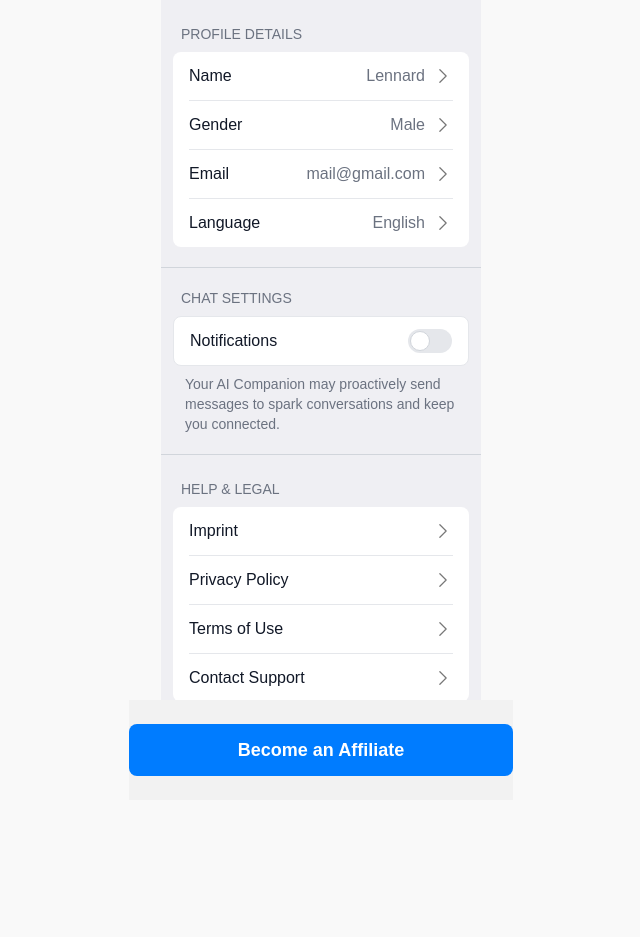
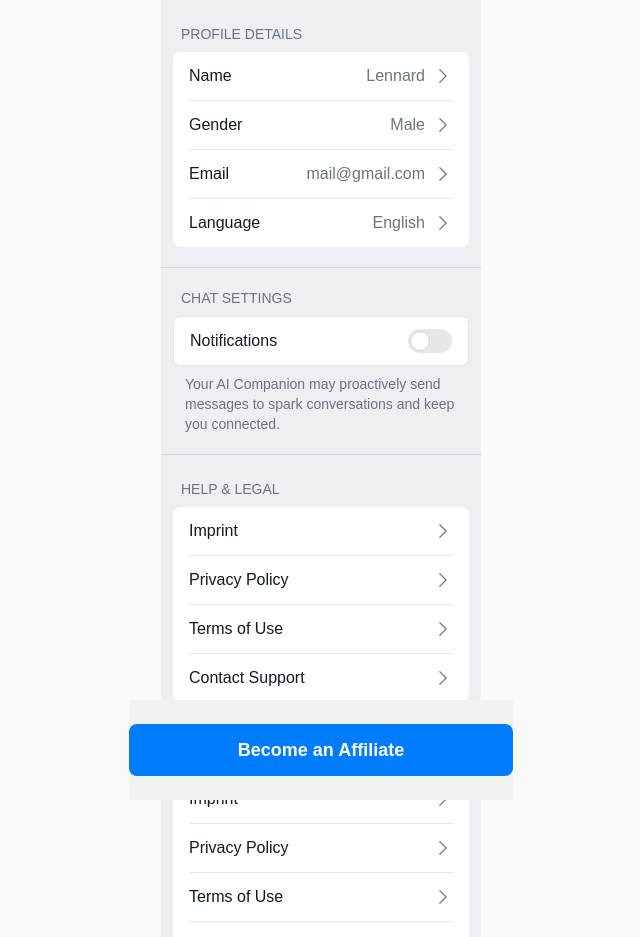
Before and after one commit to sda34495/companion-tele-app, a Next.js app: page /setting in a window 1280 px wide. Shown: the top 937 px of the page, without its empty margins (319-959 px from the left). Before the commit the page ends 800 px from the top, so only its background shows below. Built offline with nearby package versions, Linux system fonts and the light colour scheme.

Commit message:
checking setting

```diff
--- a/app/components/Setting.tsx
+++ b/app/components/Setting.tsx
@@ -211,6 +211,90 @@ const Settings: React.FC = () => {
           </div>
         </div>
 
+
+
+        <hr className="mt-5 border-gray-300" />
+
+{/* Help & Legal */}
+<div className="mt-6 px-3">
+  <h3 className="text-sm ml-2 text-gray-500 font-medium mb-2">
+    HELP & LEGAL
+  </h3>
+  <div className=" overflow-hidden rounded-lg bg-white ">
+    <button className="flex hover:bg-gray-300 items-center justify-between w-full px-4 py-3  font-medium text-left text-gray-900">
+      Imprint
+      <svg
+        xmlns="http://www.w3.org/2000/svg"
+        fill="none"
+        viewBox="0 0 24 24"
+        strokeWidth="1.5"
+        stroke="currentColor"
+        className="size-5 text-[#787878]"
+      >
+        <path
+          strokeLinecap="round"
+          strokeLinejoin="round"
+          d="m8.25 4.5 7.5 7.5-7.5 7.5"
+        />
+      </svg>
+    </button>
+    <hr className="border- border-gray-200 mx-4" />
+    <button className="flex items-center hover:bg-gray-300 justify-between w-full px-4 py-3  font-medium text-left text-gray-900">
+      Privacy Policy
+      <svg
+        xmlns="http://www.w3.org/2000/svg"
+        fill="none"
+        viewBox="0 0 24 24"
+        strokeWidth="1.5"
+        stroke="currentColor"
+        className="size-5 text-[#787878]"
+      >
+        <path
+          strokeLinecap="round"
+          strokeLinejoin="round"
+          d="m8.25 4.5 7.5 7.5-7.5 7.5"
+        />
+      </svg>
+    </button>
+    <hr className="border- border-gray-200 mx-4" />
+    <button className="flex items-center hover:bg-gray-300 justify-between w-full px-4 py-3  font-medium text-left text-gray-900">
+      Terms of Use
+      <svg
+        xmlns="http://www.w3.org/2000/svg"
+        fill="none"
+        viewBox="0 0 24 24"
+        strokeWidth="1.5"
+        stroke="currentColor"
+        className="size-5 text-[#787878]"
+      >
+        <path
+          strokeLinecap="round"
+          strokeLinejoin="round"
+          d="m8.25 4.5 7.5 7.5-7.5 7.5"
+        />
+      </svg>
+    </button>
+    <hr className="border- border-gray-200 mx-4" />
+    <button className="flex items-center hover:bg-gray-300 justify-between w-full px-4 py-3  font-medium text-left text-gray-900">
+      Contact Support
+      <svg
+        xmlns="http://www.w3.org/2000/svg"
+        fill="none"
+        viewBox="0 0 24 24"
+        strokeWidth="1.5"
+        stroke="currentColor"
+        className="size-5 text-[#787878]"
+      >
+        <path
+          strokeLinecap="round"
+          strokeLinejoin="round"
+          d="m8.25 4.5 7.5 7.5-7.5 7.5"
+        />
+      </svg>
+    </button>
+  </div>
+</div>
+
         {/* <hr className="mt-5 border-gray-300" /> */}
 
         {/* Help & Legal */}
```
